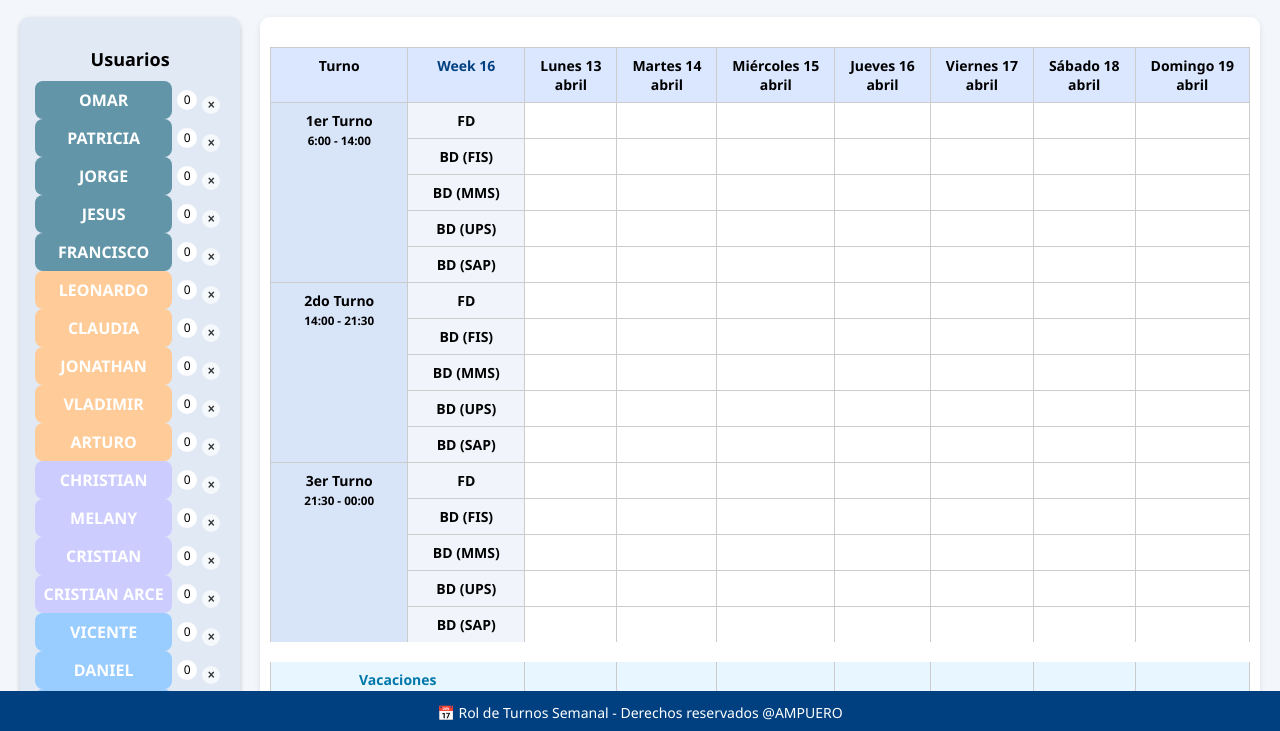
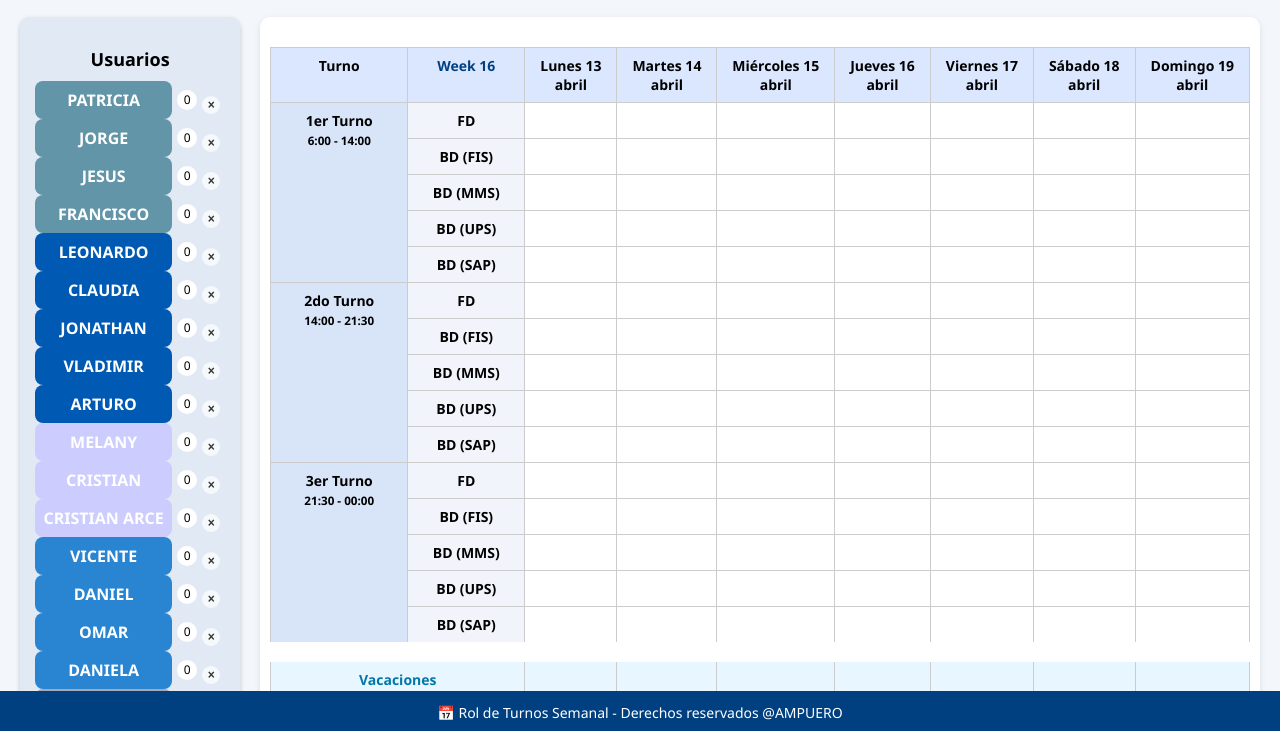
Before and after one commit to Ampuero-bux/Rol_Turno, a plain HTML site: page index.html in a window 1280 px wide. Shown: the part 66-797 px from the top of the page. Drawn offline with nearby package versions, Linux system fonts and the light colour scheme.

Commit message:
Update index.html

```diff
--- a/index.html
+++ b/index.html
@@ -865,15 +865,14 @@ dias.forEach((dia, i) => {
 //AGREGAR USUARIOS MANUAL
 // ===== COLOR POR DEFECTO =====
 const COLOR_POR_DEFECTO = "#6195a7"; // azul claro
-const COLOR_POR_DEFECTO1 = "#ffcc99"; // azul claro
+const COLOR_POR_DEFECTO1 = "#0059b3"; // azul claro
 const COLOR_POR_DEFECTO2 = "#ccccff"; // azul claro
-const COLOR_POR_DEFECTO3 = "#99ccff"; // azul claro
+const COLOR_POR_DEFECTO3 = "#2984D1"; // azul claro
 const COLOR_POR_DEFECTO4 = " #a7a7b6 "; // azul claro
-const COLOR_POR_DEFECTO5 = " #0059b3 "; // azul claro
+const COLOR_POR_DEFECTO5 = " #497D15 "; // azul claro
 
 // ===== BASE DE DATOS INICIAL =====
 const usuariosPredeterminados = [
-  { name: "OMAR", color: COLOR_POR_DEFECTO },
   { name: "PATRICIA", color: COLOR_POR_DEFECTO },
   { name: "JORGE", color: COLOR_POR_DEFECTO },
   { name: "JESUS", color: COLOR_POR_DEFECTO },
@@ -883,13 +882,12 @@ const usuariosPredeterminados = [
   { name: "JONATHAN", color: COLOR_POR_DEFECTO1 },
   { name: "VLADIMIR", color: COLOR_POR_DEFECTO1 },
   { name: "ARTURO", color: COLOR_POR_DEFECTO1 },
-  { name: "CHRISTIAN", color: COLOR_POR_DEFECTO2 },
   { name: "MELANY", color: COLOR_POR_DEFECTO2 },
   { name: "CRISTIAN", color: COLOR_POR_DEFECTO2 },
   { name: "CRISTIAN ARCE", color: COLOR_POR_DEFECTO2 },
   { name: "VICENTE", color: COLOR_POR_DEFECTO3 },
   { name: "DANIEL", color: COLOR_POR_DEFECTO3 },
-  { name: "EDGAR", color: COLOR_POR_DEFECTO3 },
+  { name: "OMAR", color: COLOR_POR_DEFECTO3 },
   { name: "DANIELA", color: COLOR_POR_DEFECTO3 },
   { name: "DAVID", color: COLOR_POR_DEFECTO4 },
   { name: "ANDRES", color: COLOR_POR_DEFECTO4 },
@@ -899,6 +897,7 @@ const usuariosPredeterminados = [
   { name: "IGNACIO", color: COLOR_POR_DEFECTO4 },
   { name: "ARACELI", color: COLOR_POR_DEFECTO4 },
   { name: "DAVID MARQUEZ", color: COLOR_POR_DEFECTO4 },
+  { name: "LUIS", color: COLOR_POR_DEFECTO4 },
   { name: "OSCAR", color: COLOR_POR_DEFECTO5 },
   { name: "FABIOLA", color: COLOR_POR_DEFECTO5 },
   { name: "MISAEL", color: COLOR_POR_DEFECTO5 }
```
